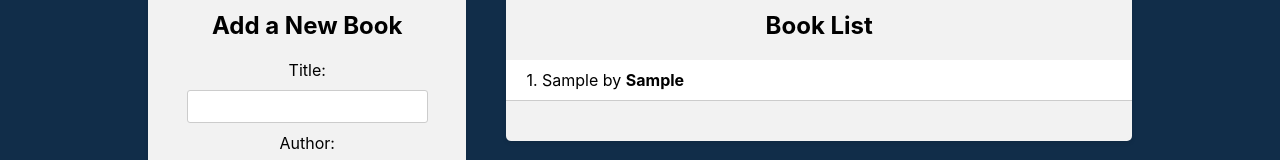
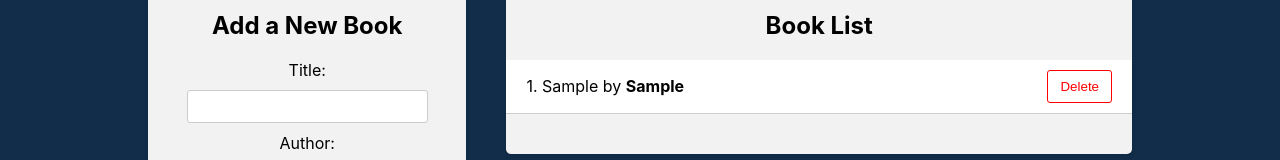
Before and after one commit to AnnaKudryashova/React-Course-Library-Project, a React (Create React App) app in the folder frontend/: page / in a window 1280 px wide. Both pictures are taken after typing "Sample", "Sample" into the empty fields and a click on the button "Add Book". Shown: the part 151-311 px from the top of the page. Built offline with nearby package versions, Linux system fonts and the light colour scheme.

Commit message:
delete book by id

```diff
--- a/frontend/src/components/BookList/BookList.js
+++ b/frontend/src/components/BookList/BookList.js
@@ -1,7 +1,14 @@
-import { useSelector } from 'react-redux';
+import { useSelector, useDispatch } from 'react-redux';
+import { deleteBook } from '../../redux/books/actionCreators';
 import './BookList.css';
+
 const BookList = () => {
     const books = useSelector((state) => state.books);
+    const dispatch = useDispatch();
+    const handleDeleteBook = (id) => {
+        dispatch(deleteBook(id));
+    };
+
     return (
         <div className="app-block book-list">
             <h2>Book List</h2>
@@ -15,6 +22,13 @@
                                 {++i}. {book.title} by{' '}
                                 <strong>{book.author}</strong>
                             </div>
+                            <div className="book-actions">
+                                <button
+                                    onClick={() => handleDeleteBook(book.id)}
+                                >
+                                    Delete
+                                </button>
+                            </div>
                         </li>
                     ))}
                 </ul>
--- a/frontend/src/redux/books/actionCreators.js
+++ b/frontend/src/redux/books/actionCreators.js
@@ -6,3 +6,10 @@
         payload: newBook,
     };
 };
+
+export const deleteBook = (id) => {
+    return {
+        type: actionTypes.DELETE_BOOK,
+        payload: id,
+    };
+};
--- a/frontend/src/redux/books/actionTypes.js
+++ b/frontend/src/redux/books/actionTypes.js
@@ -1 +1,2 @@
 export const ADD_BOOK = 'ADD_BOOK';
+export const DELETE_BOOK = 'DELETE_BOOK';
--- a/frontend/src/redux/books/reducer.js
+++ b/frontend/src/redux/books/reducer.js
@@ -6,6 +6,8 @@
     switch (action.type) {
         case actionTypes.ADD_BOOK:
             return [...state, action.payload];
+        case actionTypes.DELETE_BOOK:
+            return state.filter((book) => book.id !== action.payload);
         default:
             return state;
     }
```
